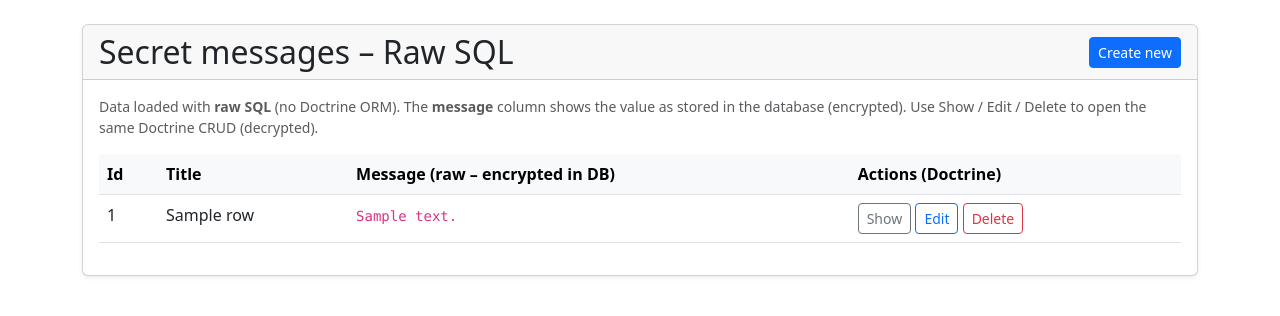
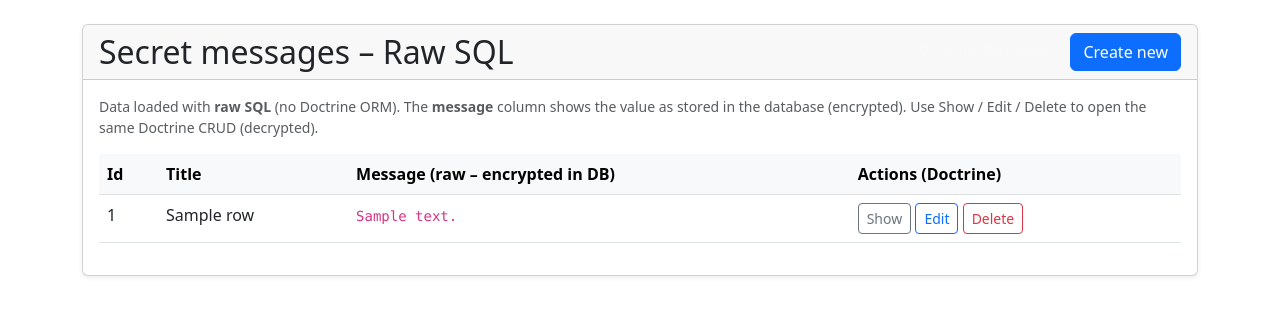
Before and after one commit to nowo-tech/DoctrineEncryptBundle, a Symfony app: template demo/symfony6/templates/secret_message/raw_index.html.twig in a window 1280 px wide. Shown: the part 56-372 px from the top of the page. Run offline with Twig, Linux system fonts and the light colour scheme; the template is opened without the code that fills it: most values are stand-ins (such as "Sample title", 1, 10 or a date in 2020); some libraries are stand-ins or nearby versions.

Commit message:
Update button styling in raw_index.html.twig for Symfony 6, 7, and 8 templates to remove 'btn-sm' class from 'Create new' button for improved visual consistency.

```diff
--- a/demo/symfony6/templates/secret_message/raw_index.html.twig
+++ b/demo/symfony6/templates/secret_message/raw_index.html.twig
@@ -8,7 +8,7 @@
         <h2 class="mb-0">Secret messages – Raw SQL</h2>
         <div class="d-flex gap-2">
             <a href="{{ path('secret_message_index') }}" class="btn btn-outline-light btn-sm">Ver con Doctrine (decrypted)</a>
-            <a href="{{ path('secret_message_new') }}" class="btn btn-primary btn-sm">Create new</a>
+            <a href="{{ path('secret_message_new') }}" class="btn btn-primary">Create new</a>
         </div>
     </div>
     <div class="card-body">
--- a/demo/symfony7/templates/secret_message/raw_index.html.twig
+++ b/demo/symfony7/templates/secret_message/raw_index.html.twig
@@ -8,7 +8,7 @@
         <h2 class="mb-0">Secret messages – Raw SQL</h2>
         <div class="d-flex gap-2">
             <a href="{{ path('secret_message_index') }}" class="btn btn-outline-light btn-sm">Ver con Doctrine (decrypted)</a>
-            <a href="{{ path('secret_message_new') }}" class="btn btn-primary btn-sm">Create new</a>
+            <a href="{{ path('secret_message_new') }}" class="btn btn-primary">Create new</a>
         </div>
     </div>
     <div class="card-body">
--- a/demo/symfony8/templates/secret_message/raw_index.html.twig
+++ b/demo/symfony8/templates/secret_message/raw_index.html.twig
@@ -8,7 +8,7 @@
         <h2 class="mb-0">Secret messages – Raw SQL</h2>
         <div class="d-flex gap-2">
             <a href="{{ path('secret_message_index') }}" class="btn btn-outline-light btn-sm">Ver con Doctrine (decrypted)</a>
-            <a href="{{ path('secret_message_new') }}" class="btn btn-primary btn-sm">Create new</a>
+            <a href="{{ path('secret_message_new') }}" class="btn btn-primary">Create new</a>
         </div>
     </div>
     <div class="card-body">
```
